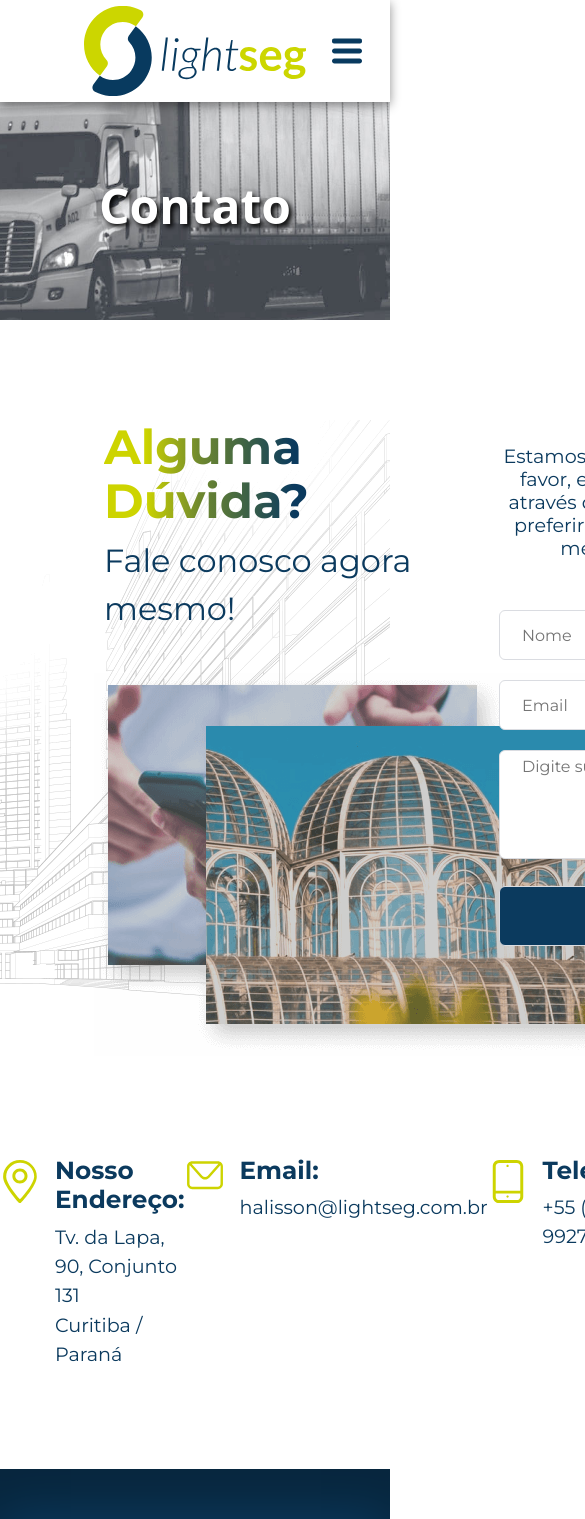
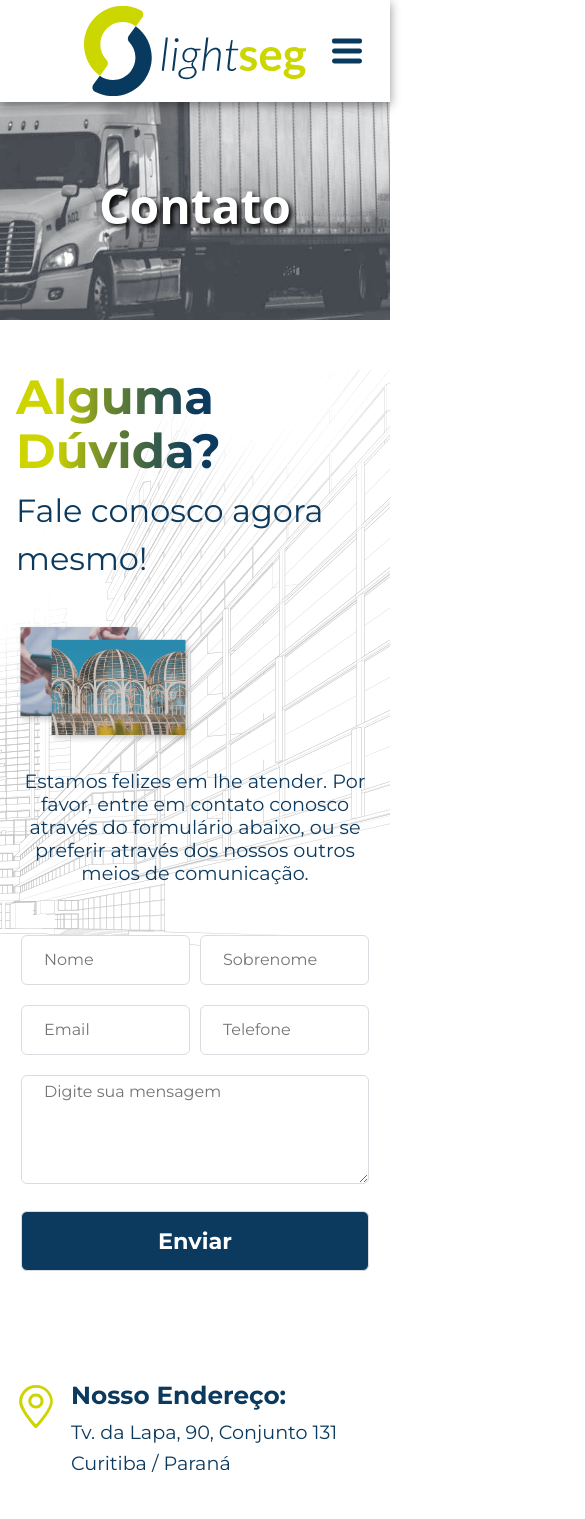
Before and after one commit to mayercordeiro/lightseg, a React (Create React App) app: page /contato in a window 390 px wide. Shown: the top 1519 px of the page, 585 px wide, since content can reach past the window. Built offline with nearby package versions, Linux system fonts and the light colour scheme.

Commit message:
Responsivo Página Contato

```diff
--- a/src/components/Why/Why.js
+++ b/src/components/Why/Why.js
@@ -67,7 +67,6 @@ const Why = () => {
           <CountUp
             className={styles.contadoresLine2}
             end={4000}
-            startOnMount="true"
             enableScrollSpy="true"
             duration={1}
             separator={"."}
--- a/src/pages/Contato.js
+++ b/src/pages/Contato.js
@@ -2,7 +2,6 @@
 import styles from "./Contato.module.css";
 // Components
 import Breadcrumbs from "../components/Breadcrumb/Breadcrumbs";
-import { NavLink } from "react-router-dom";
 // Images
 import Endereco from "../assets/images/contatoendereco.svg";
 import Email from "../assets/images/contatoemail.svg";
--- a/src/pages/Contato.module.css
+++ b/src/pages/Contato.module.css
@@ -34,6 +34,7 @@
 }
 .contatoTexts img {
   margin-left: -10px;
+  width: 100%;
 }
 .contatoForm h2 {
   font-size: 1.2rem;
@@ -129,5 +130,33 @@
   height: 60px;
 }
 @media screen and (max-width: 1199px) {
-
+  .contato {
+      grid-template-columns: minmax(16px, auto) 1fr minmax(16px, auto);
+  }
+  .contatoForm {
+    grid-column: 2 / 3;
+  }
+  .contatoTexts img {
+    margin-left: 0px;
+    width: 50%;
+  }
 }
+@media screen and (max-width: 850px) {
+  .infos {
+    display: flex;
+    flex-direction: column;
+    align-items: flex-start;
+    gap: 40px;
+    margin-left: 16px;
+  }
+}
+@media screen and (max-width: 599px) {
+  .contato {
+    margin-top: 150px;
+  }
+  .contatoForm form div {
+    width: 50%;
+    box-sizing: border-box;
+    padding: 10px 5px;
+  }
+}
```
Also changed, not shown: src/components/Modal/ModalVida.js (+3 -4 lines).
